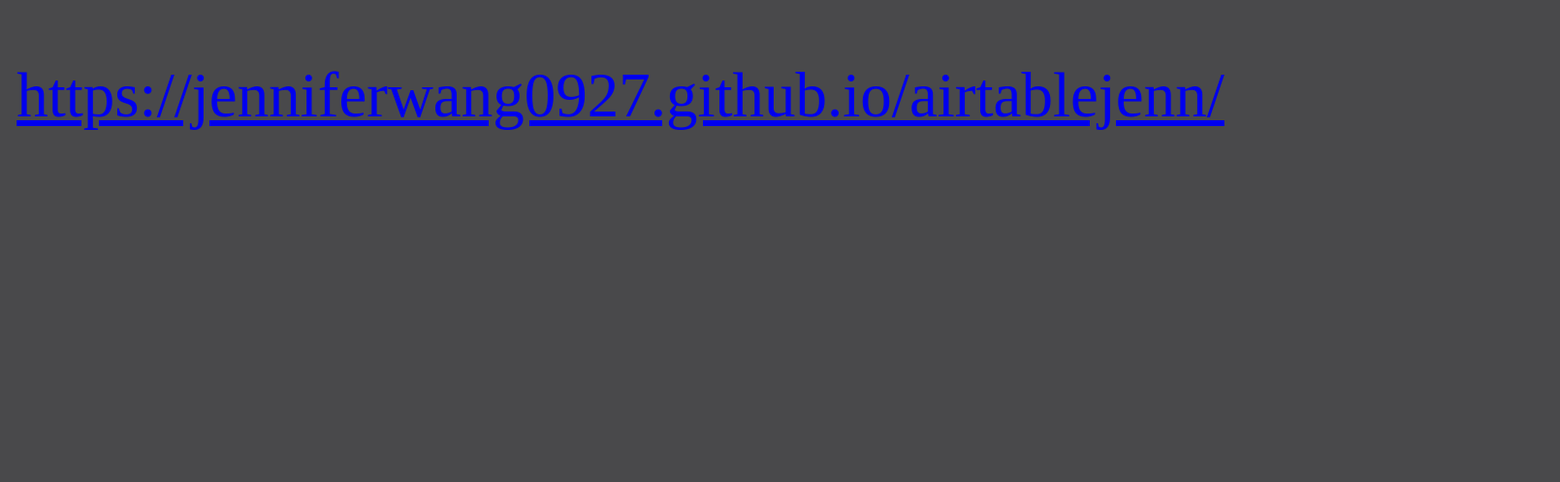
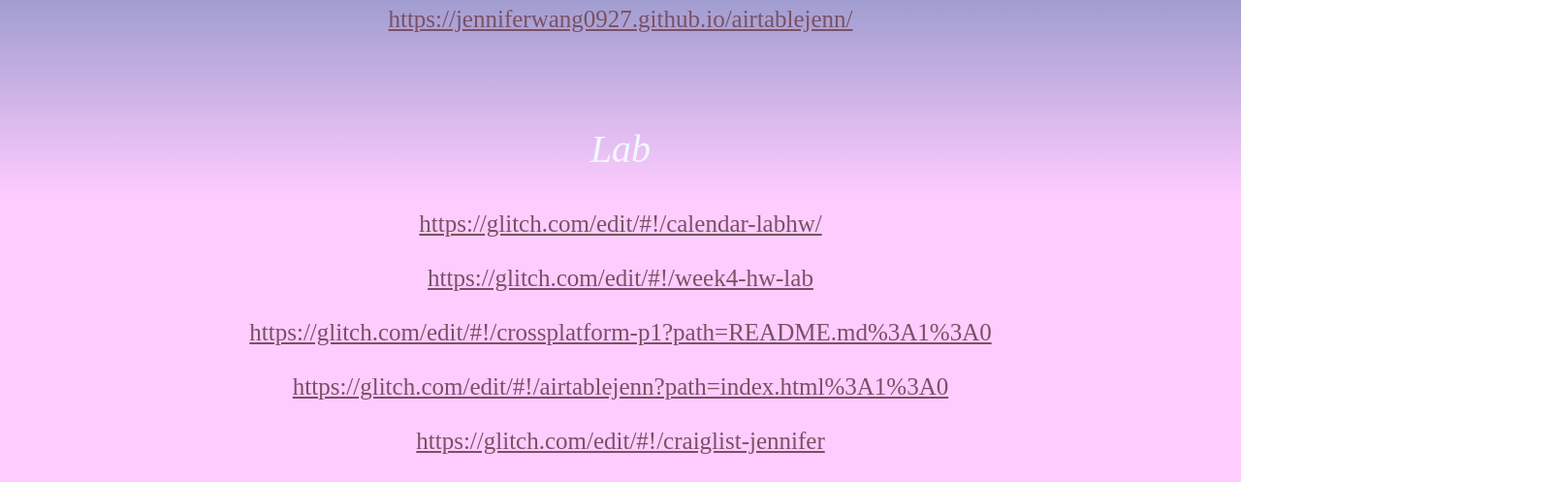
Before and after one commit to JenniferWang0927/labfinalgithubpage, a plain HTML site: page index.html in a window 1280 px wide. Shown: the part 712-1209 px from the top of the page at 97% size, 1609 px wide, since content can reach past the window. Before the commit the page ends 923 px from the top, so only its background shows below. Drawn offline with Linux system fonts and the light colour scheme.

Commit message:
updateofprojects

```diff
--- a/index.html
+++ b/index.html
@@ -5,19 +5,31 @@
     <meta name="viewport" content="width=device-width">
     <title>Core 2: Interaction Github Pages Collection</title>
     <link href="style.css" rel="stylesheet" type="text/css" />
+    <script src="scripts.js"></script>
+
 </head>
   <body>
     <h1>Core 2: Interaction </h1>
     <p>Parsons Second Year</p >
-    <p>Jennifer Wang Projects Collection</p>
+    <p>Jennifer Wang Project Collection</p>
 
 
+    <article class="stage"></article>
     <div class="gitlinks">
         <div class="gitlinks">
+            <p>Studio</p>
     <a href="url">https://jenniferwang0927.github.io/inputoutput/</a><br><br>
     <a href="url">https://jenniferwang0927.github.io/onpunctuation/index.html/</a><br><br>
     <a href="url">https://jenniferwang0927.github.io/Interactive_Zine/</a><br><br>
-    <a href="url">https://jenniferwang0927.github.io/airtablejenn/</a><br><br>
+    <a href="url">https://jenniferwang0927.github.io/airtablejenn/</a><br><br><br>
+
+    <p>Lab</p>
+    <a href="url">https://glitch.com/edit/#!/calendar-labhw/</a><br><br>
+    <a href="url">https://glitch.com/edit/#!/week4-hw-lab</a><br><br>
+    <a href="url">https://glitch.com/edit/#!/crossplatform-p1?path=README.md%3A1%3A0</a><br><br>
+    <a href="url">https://glitch.com/edit/#!/airtablejenn?path=index.html%3A1%3A0</a><br><br>
+    <a href="url">https://glitch.com/edit/#!/craiglist-jennifer</a><br><br>
+
         </div>
     </div>
   </body>
--- a/style.css
+++ b/style.css
@@ -1,8 +1,10 @@
+
 body{
     text-align:center;
     margin:auto;
     color: aliceblue;
-    background-color: rgb(73, 73, 75);
+    background: linear-gradient(to bottom, #336699 29%, #ffccff 65%);
+
 }
 h1 {
     font-size: 60px;
@@ -11,7 +13,17 @@ h1 {
 }
 p {
     font-size: 40px;
+    font-style: italic;
 }
 .gitlinks{
-    font-size: 65px
+    font-size: 25px;
+
+
 }
+div {
+    padding-top: 50px;
+    background: linear-gradient(to bottom, #336699 12%, #ffccff 65%);
+  }
+  a {
+    color: rgb(121, 81, 101);
+  }
```
Also changed, not shown: script.js (added).
